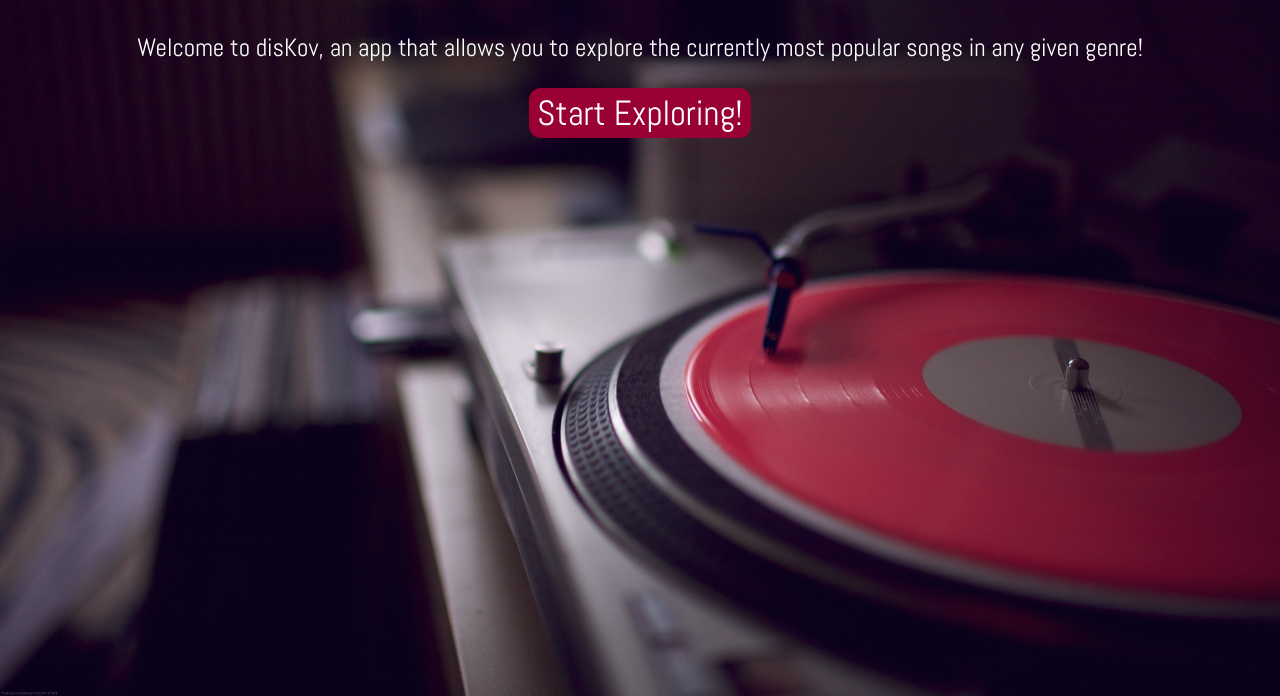
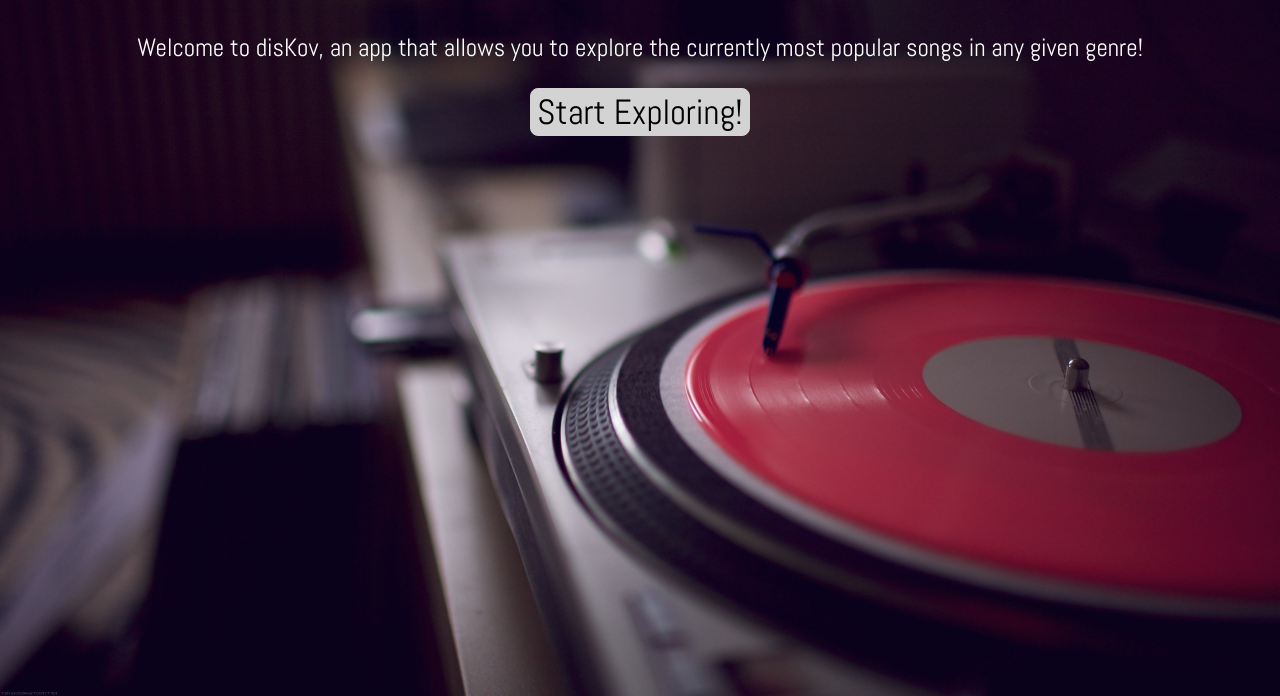
Before and after one commit to meron-yemane/Spotify-capstone, a website: page public/index.html in a window 1280 px wide. In both pictures the pointer is over the button "Start Exploring!". Shown: the part 104-800 px from the top of the page. Drawn offline with nearby package versions, Linux system fonts and the light colour scheme; a web font is replaced by a local one.

Commit message:
Altered background color/transitions for landing page button

```diff
--- a/public/main.css
+++ b/public/main.css
@@ -103,14 +103,16 @@ body {
 .start-button {
   font-size: 35px;
   border-color: transparent;
-  border-radius: 12px;
+  border-radius: 8px;
   cursor: pointer;
   font-family: 'Abel', sans-serif;
+  transition-duration: .3s;
 }
 
 .start-button:hover {
-  background-color: #990033;
-  color: white;
+  background-color: lightgrey;
+  border: 1px solid lightgrey;
+  color: black;
 }
 
 .start-button:focus {
```
Also changed, not shown: public/index.html (+0 -5 lines).
